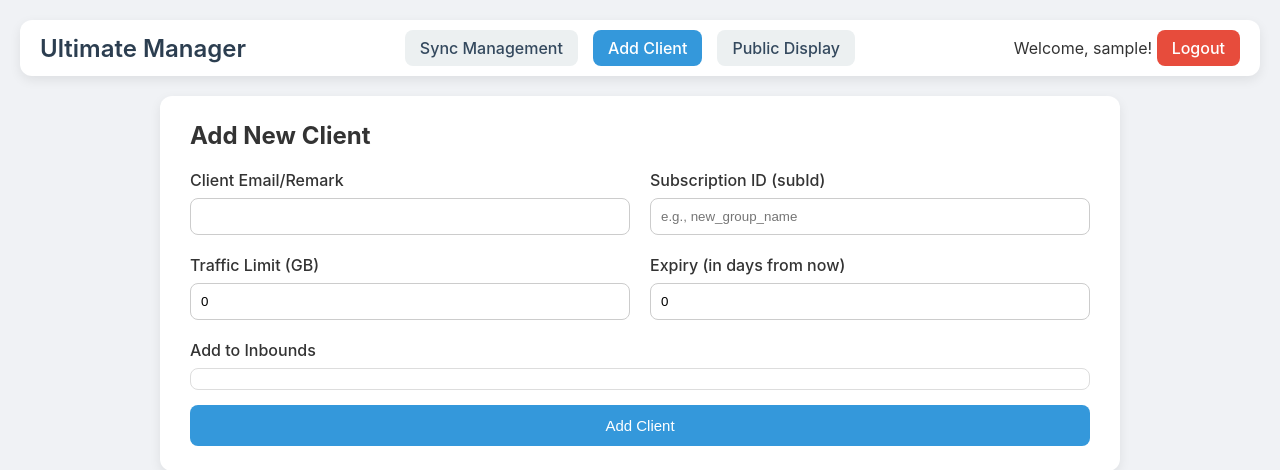
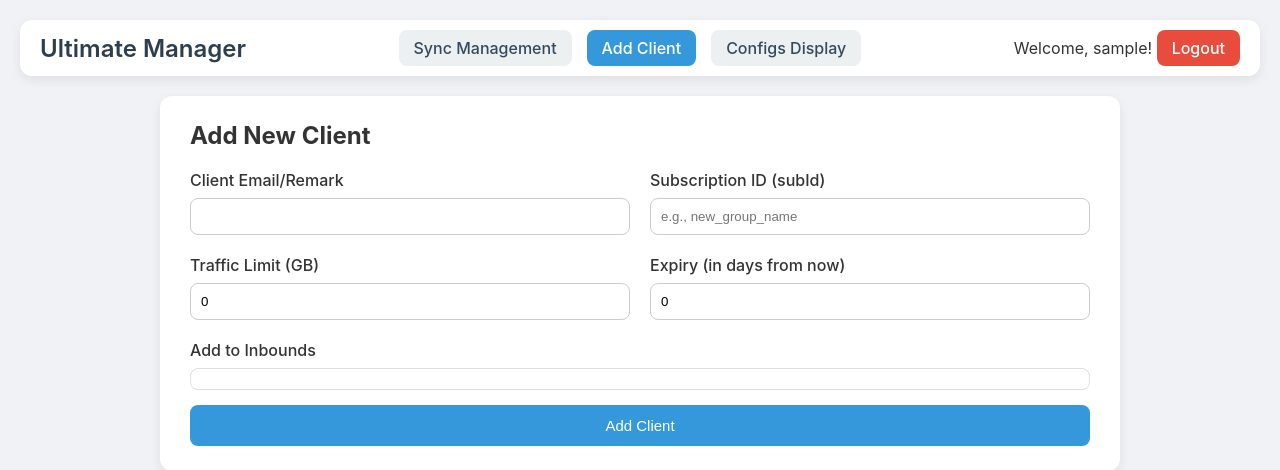
Before and after one commit to smblue07/my-sync-panel, a Flask app: page /add_client_page in a window 1280 px wide. Shown: the top 470 px of the page. Run offline with Flask 3, Linux system fonts and the light colour scheme; the visitor is signed in with stand-in values (Sample User, id 1); data that the repository does not hold is empty.

Commit message:
Update base.html

```diff
--- a/templates/base.html
+++ b/templates/base.html
@@ -24,7 +24,7 @@
 <nav class="nav">
     <a href="{{ url_for('sync_management') }}" class="{{ 'active' if request.endpoint == 'sync_management' else '' }}">Sync Management</a>
     <a href="{{ url_for('add_client_page') }}" class="{{ 'active' if request.endpoint == 'add_client_page' else '' }}">Add Client</a>
-    <a href="{{ url_for('display_configs') }}" class="{{ 'active' if request.endpoint == 'display_configs' else '' }}">Public Display</a>
+    <a href="{{ url_for('display_page') }}" class="{{ 'active' if request.endpoint == 'display_page' else '' }}">Configs Display</a>
 </nav>
         <div class="user-info">
             {% if session.logged_in %}
```
